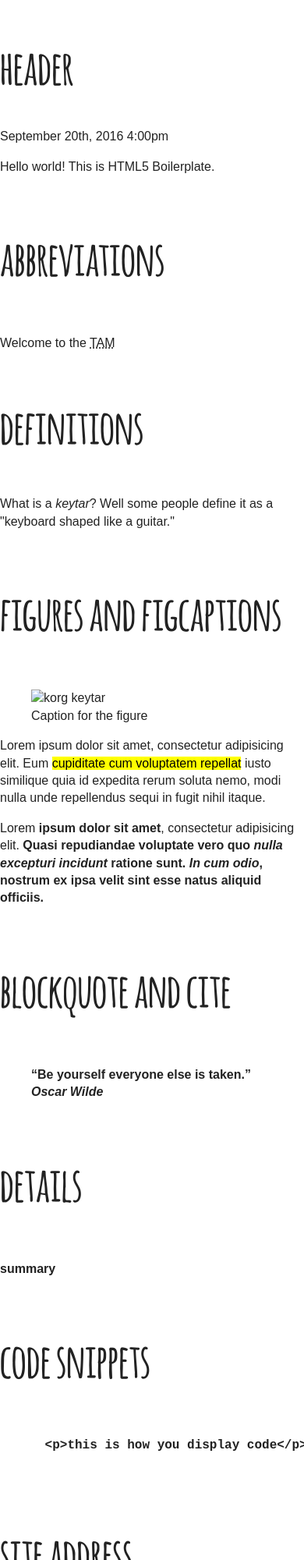
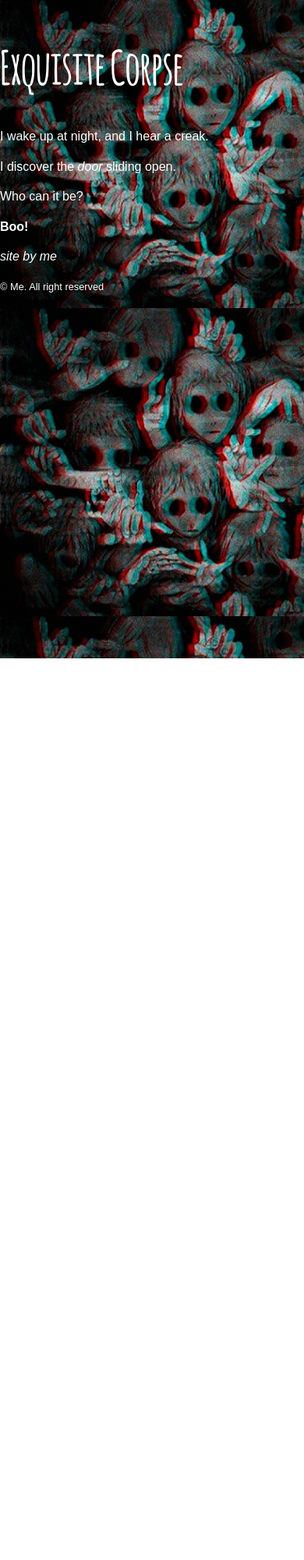
Before and after one commit to drwhich/Exquisite-Corpse, a plain HTML site: page index.html in a window 390 px wide. Shown: the top 2000 px of the page at 78% size. After the commit the page ends 844 px from the top, so only its background shows below. Drawn offline with nearby package versions, Linux system fonts and the light colour scheme.

Commit message:
Lupe's starting point

```diff
--- a/css/main.css
+++ b/css/main.css
@@ -106,8 +106,25 @@ h1, h2, h3 {
   font-size: 60px;
 }
 
+.main{
+    background: url('../img/skull-and-bones.jpg');
+    background-size: cover;
+    color: rgb(255,255,255);
+}
 
+.container{
+    max-width: 960px;
+    margin: 0 auto;
+    float: center;
+}
 
+.toggle{
+    display: none;
+}
+
+.toggle:hover{
+    display: all;
+}
 
 
 
--- a/index.html
+++ b/index.html
@@ -3,7 +3,7 @@
     <head>
         <meta charset="utf-8">
         <meta http-equiv="x-ua-compatible" content="ie=edge">
-        <title>Semantic Markup Boilerplate</title>
+        <title>Exquisite Corpse</title>
         <meta name="description" content="Class demo of html5 boilerplate and html5 structure and semantics">
         <meta name="viewport" content="width=device-width, initial-scale=1">
 
@@ -13,61 +13,29 @@
         <link rel="stylesheet" href="css/normalize.css">
         <link rel="stylesheet" href="css/main.css">
         <script src="js/vendor/modernizr-2.8.3.min.js"></script>
+        <script src="https://code.jquery.com/jquery-1.10.2.js"></script> <!-- Fading in/out Jquery -->
     </head>
-    <body>
+    <body class="main">
         <!--[if lte IE 9]>
             <p class="browserupgrade">You are using an <strong>outdated</strong> browser. Please <a href="http://browsehappy.com/">upgrade your browser</a> to improve your experience and security.</p>
         <![endif]-->
 
         <!-- Add your site or application content here -->
-        <h1>header</h1>
-        <main>
-          <p><time datetime="2016-09-20T16:00-07:00" pubdate="pubdate">September 20th, 2016 4:00pm</time></p>
-          <p>Hello world! This is HTML5 Boilerplate.</p>
+        <h1>Exquisite Corpse</h1>
+        <main class="container">
+          <p><time  class="hidden" datetime="2016-09-20T16:00-07:00" pubdate="pubdate">September 20th, 2016 4:00pm</time></p>
+          <p>I wake up at night, and I hear a creak. </p>
+          <p>I discover the <i>door</i> sliding open.</p>
+          <p>Who can it be?</p>
+          <p><b>Boo!</b></p>
+          <div style="position: relative; left: 0; top: 0;">
+            <figure>
+              <img class="toggle" src="img/door.png" alt="door" style="position: relative; top: 0; left: 0;" class="door-pic"/>
+            </figure>
+            <figure><img class="toggle" src="img/boo.png" alt="boo" style="position: absolute; top: 125px; left: 100px;" class="boo-pic"></figure>
+          </div>
 
-          <h3>abbreviations</h3>
-          <p>Welcome to the <abbr title="Technology Arts and Media">TAM</abbr></p>
 
-          <h2>definitions</h2>
-          <p>What is a <dfn>keytar</dfn>? Well some people define it as a "keyboard shaped like a guitar."</p>
-
-          <h3>figures and figcaptions</h3>
-          <figure>
-            <img src="source" alt="korg keytar" />
-            <figcaption>Caption for the figure</figcaption>
-          </figure>
-          <p>Lorem ipsum dolor sit amet, consectetur adipisicing elit. Eum <mark>cupiditate cum voluptatem repellat</mark> iusto similique quia id expedita rerum soluta nemo, modi nulla unde repellendus sequi in fugit nihil itaque.</p>
-          <p>Lorem <strong>ipsum dolor sit amet</strong>, consectetur adipisicing elit. <b>Quasi repudiandae<b> voluptate vero quo <em>nulla excepturi incidunt</em> ratione sunt. <i>In cum odio</i>, nostrum ex ipsa velit sint esse natus aliquid officiis.</p>
-
-          <h3>blockquote and cite</h3>
-          <blockquote cite="url of source">
-            <p>
-              <q>Be yourself everyone else is taken.</q>
-              <cite>Oscar Wilde</cite>
-            </p>
-          </blockquote>
-
-          <h3>details</h3>
-          <details>
-            <summary>summary</summary>
-            <p>Lorem ipsum dolor sit amet, consectetur adipisicing elit. Culpa eveniet dolores modi maiores, ad, voluptas vel, vitae quam obcaecati aliquid eum. Blanditiis quas rem facere ipsa magnam eaque aspernatur temporibus.</p>
-            <details>
-              <summary>summary</summary>
-              <p>Lorem ipsum dolor sit amet, consectetur adipisicing elit. Culpa eveniet dolores modi maiores, ad, voluptas vel, vitae quam obcaecati aliquid eum. Blanditiis quas rem facere ipsa magnam eaque aspernatur temporibus.</p>
-            </details>
-          </details>
-
-          <h3>code snippets</h3>
-          <code>
-            <pre>
-      &lt;p&gt;this is how you display code&lt;/p&gt;
-            </pre>
-          </code>
-
-        </main>
-
-        <footer>
-          <h3>site address</h3>
           <address class="">
             site by me
           </address>
@@ -76,7 +44,15 @@
 
 
 
-
+        <script>
+          $( "i:first" ).on('hover mouseover',function() {
+            $( "img:first" ).fadeToggle( "slow", "linear" );
+          });
+          $( "b:first" ).on('hover mouseover',function() {
+            $( "img:last" ).fadeToggle( "fast", function() {
+            });
+          });
+        </script>
         <script src="https://code.jquery.com/jquery-3.1.0.min.js"></script>
         <script>window.jQuery || document.write('<script src="js/vendor/jquery-3.1.0.min.js"><\/script>')</script>
         <script src="js/plugins.js"></script>
@@ -87,6 +63,21 @@
             window.ga=function(){ga.q.push(arguments)};ga.q=[];ga.l=+new Date;
             ga('create','UA-XXXXX-Y','auto');ga('send','pageview')
         </script>
+        <!-- This Javascript is used to center the content
+        <script>
+        'use strict';
+        $(document).ready(function(){
+          $(function() {
+              $('.main').css({
+                  'position' : 'absolute',
+                  'left' : '50%',
+                  'top' : '100%',
+                  'margin-left' : -$('.main').outerWidth()/2,
+                  'margin-top' : -$('.main').outerHeight()/2
+              });
+          });
+        });
+        </script> <!-- End of JS centering the content -->
         <script src="https://www.google-analytics.com/analytics.js" async defer></script>
     </body>
 </html>
```
Also changed, not shown: img/boo.png (added), img/door.png (added), img/skull-and-bones.jpg (added).
